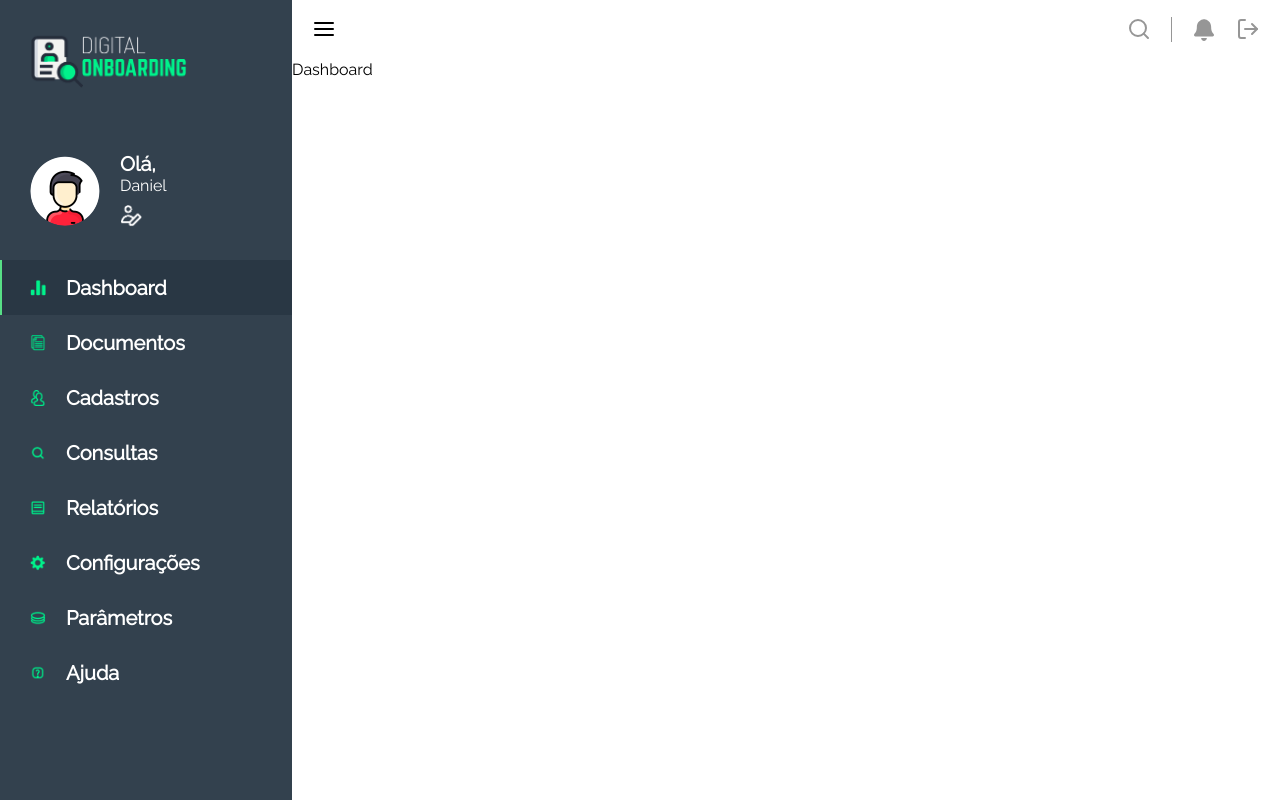
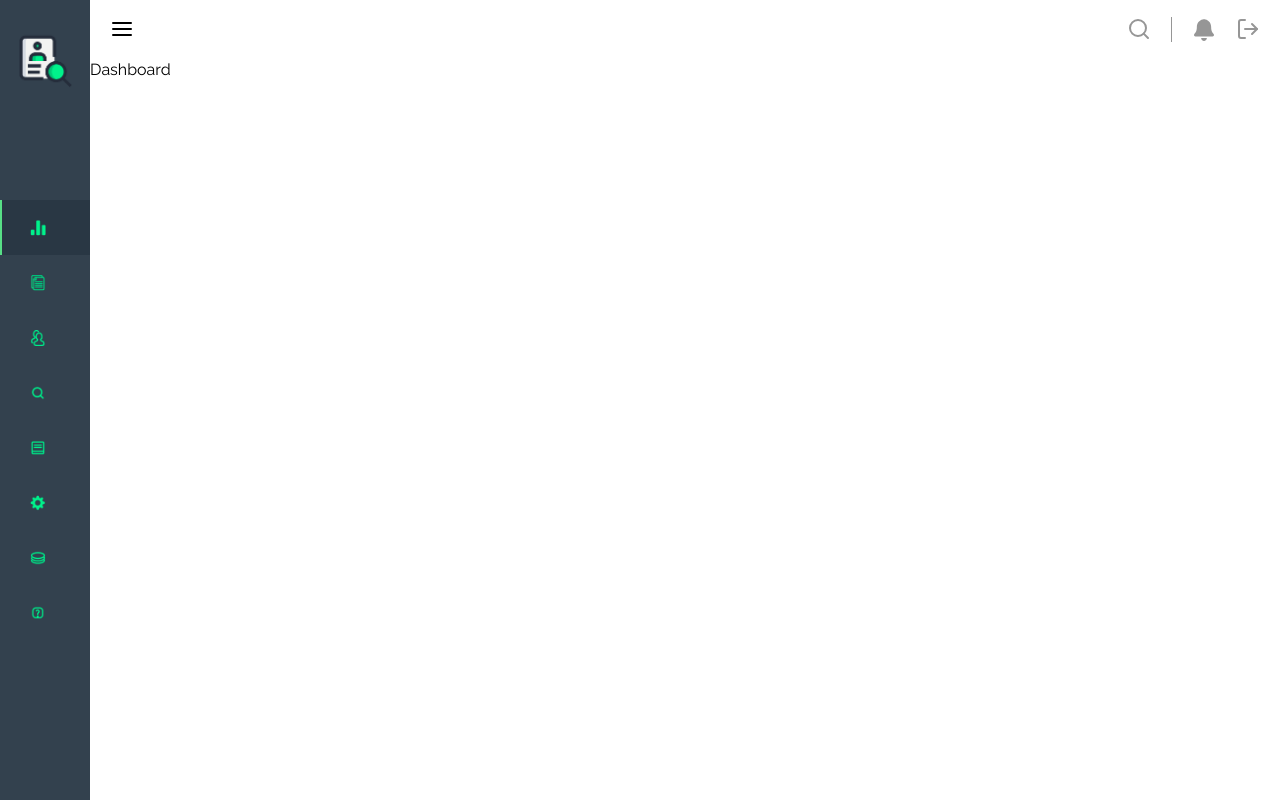
Before and after one commit to felipe-aranha/onboarding-frontend, a Vue app in the folder frontend/: page /auth/dashboard in a window 1280 px wide. Built offline with nearby package versions, Linux system fonts and the light colour scheme.

Commit message:
feat: allow collapse menu

```diff
--- a/frontend/package.json
+++ b/frontend/package.json
@@ -10,7 +10,8 @@
   "dependencies": {
     "core-js": "^3.6.5",
     "vue": "^3.0.0",
-    "vue-router": "^4.0.3"
+    "vue-router": "^4.0.3",
+    "vuex": "4.0.0"
   },
   "devDependencies": {
     "@vue/cli-plugin-babel": "~4.5.0",
--- a/frontend/src/components/Header.vue
+++ b/frontend/src/components/Header.vue
@@ -1,6 +1,6 @@
 <template>
   <section name="header" class="header-container">
-    <button class="button-container">
+    <button class="button-container" @click="toggleMenu">
       <img src="@/assets/icons/menu.svg" class="menu-sandwich" />
     </button>
     <div class="navigation-container">
@@ -19,10 +19,17 @@
 <script>
 import NotifyIndicator from "@/components/NotifyIndicator";
 
+import { mapActions } from "vuex";
+
 export default {
   name: "Header",
   components: {
     NotifyIndicator
+  },
+  methods: {
+    ...mapActions({
+      toggleMenu: "menu/toggleMenu"
+    })
   }
 };
 </script>
--- a/frontend/src/components/Menu.vue
+++ b/frontend/src/components/Menu.vue
@@ -1,6 +1,15 @@
 <template>
   <aside class="menu-container">
-    <img class="logo" src="@/assets/images/logo-onboarding-2.png" />
+    <img
+      v-if="!collapse"
+      class="logo"
+      src="@/assets/images/logo-onboarding-2.png"
+    />
+    <img
+      v-if="collapse"
+      class="logo-collapsed"
+      src="@/assets/images/logo-collapsed.png"
+    />
     <Perfil photo="" name="Daniel" />
     <nav class="navigation">
       <MenuItem
@@ -123,7 +132,7 @@ const paramsSubMenu = [
   }
 ];
 
-function onClickMenu(event) {
+function onClickMenu(event, childrens) {
   const target = event.target.classList.contains("item-container")
     ? event.target
     : event.target.parentElement;
@@ -133,6 +142,8 @@ function onClickMenu(event) {
   if (menu !== this.menuSelected) this.subMenuSelected = "";
   if (menu === this.menuSelected) this.menuSelected = "";
   else this.menuSelected = menu;
+
+  if (!childrens) this.$router.push(menu);
 }
 
 function onClickSubMenu(event, childrens) {
@@ -162,6 +173,11 @@ export default {
       menuSelected: "dashboard",
       subMenuSelected: ""
     };
+  },
+  computed: {
+    collapse() {
+      return this.$store.state.menu.collapse;
+    }
   }
 };
 </script>
@@ -179,6 +195,12 @@ export default {
     object-fit: contain;
   }
 
+  > .logo-collapsed {
+    width: 100%;
+    height: 58.38px;
+    object-fit: contain;
+  }
+
   > .navigation {
     margin-top: 30px;
   }
--- a/frontend/src/components/MenuItem.vue
+++ b/frontend/src/components/MenuItem.vue
@@ -2,43 +2,43 @@
   <button
     v-if="!selected && !childrens"
     class="item-container"
-    @click="onClick"
+    @click="event => onClick(event, childrens)"
     :data-menu="name"
   >
     <img class="icon" :src="require(`@/assets/icons/${icon}`)" />
-    <p class="label">{{ label }}</p>
+    <p v-if="!collapse" class="label">{{ label }}</p>
   </button>
 
   <button
     v-if="selected && !childrens"
     class="item-container selected"
-    @click="onClick"
+    @click="event => onClick(event, childrens)"
     :data-menu="name"
   >
     <div class="badge"></div>
     <img class="icon" :src="require(`@/assets/icons/${icon}`)" />
-    <p class="label">{{ label }}</p>
+    <p v-if="!collapse" class="label">{{ label }}</p>
   </button>
 
   <button
     v-if="!selected && childrens?.length > 0"
     class="item-container"
-    @click="onClick"
+    @click="event => onClick(event, childrens)"
     :data-menu="name"
   >
     <img class="icon" :src="require(`@/assets/icons/${icon}`)" />
-    <p class="label">{{ label }}</p>
+    <p v-if="!collapse" class="label">{{ label }}</p>
   </button>
 
   <button
     v-if="selected && childrens?.length > 0"
     class="item-container selected"
-    @click="onClick"
+    @click="event => onClick(event, childrens)"
     :data-menu="name"
   >
     <div class="badge"></div>
     <img class="icon" :src="require(`@/assets/icons/${icon}`)" />
-    <p class="label">{{ label }}</p>
+    <p v-if="!collapse" class="label">{{ label }}</p>
   </button>
   <div v-if="selected && childrens?.length > 0" class="submenu">
     <button
@@ -70,6 +70,11 @@ export default {
     onClick: Function,
     onClickSubMenu: Function,
     subMenuSelected: String
+  },
+  computed: {
+    collapse() {
+      return this.$store.state.menu.collapse;
+    }
   }
 };
 </script>
--- a/frontend/src/components/Perfil.vue
+++ b/frontend/src/components/Perfil.vue
@@ -1,5 +1,5 @@
 <template>
-  <div class="perfil-container">
+  <div v-if="!collapse" class="perfil-container">
     <img v-if="!photo" class="photo" src="@/assets/images/perfil.png" />
     <img v-if="photo" class="photo" :src="photo" />
     <div class="column">
@@ -10,6 +10,7 @@
       </button>
     </div>
   </div>
+  <div v-if="collapse" class="fill-area"></div>
 </template>
 
 <script>
@@ -18,6 +19,11 @@ export default {
   props: {
     photo: String,
     name: String
+  },
+  computed: {
+    collapse() {
+      return this.$store.state.menu.collapse;
+    }
   }
 };
 </script>
@@ -66,4 +72,9 @@ export default {
     }
   }
 }
+
+.fill-area {
+  width: 100%;
+  height: 78px;
+}
 </style>
--- a/frontend/src/main.js
+++ b/frontend/src/main.js
@@ -2,7 +2,9 @@ import { createApp } from "vue";
 import App from "./App.vue";
 
 import router from "./router";
+import store from "./store";
 
 createApp(App)
   .use(router)
+  .use(store)
   .mount("#app");
--- a/frontend/src/pages/InternLayout.vue
+++ b/frontend/src/pages/InternLayout.vue
@@ -1,5 +1,17 @@
 <template>
-  <div class="layout-container">
+  <div v-if="!collapse" class="layout-container">
+    <div class="header-area">
+      <Header />
+    </div>
+    <div class="menu-area">
+      <Menu />
+    </div>
+    <div class="workspace-area">
+      <router-view></router-view>
+    </div>
+  </div>
+
+  <div v-if="collapse" class="layout-container menu-small">
     <div class="header-area">
       <Header />
     </div>
@@ -21,6 +33,11 @@ export default {
   components: {
     Header,
     Menu
+  },
+  computed: {
+    collapse() {
+      return this.$store.state.menu.collapse;
+    }
   }
 };
 </script>
@@ -48,4 +65,8 @@ export default {
     grid-area: workspace;
   }
 }
+
+.menu-small {
+  grid-template-columns: 90px 1fr;
+}
 </style>
--- /dev/null
+++ b/frontend/src/store/index.js
@@ -0,0 +1,23 @@
+import { createStore } from "vuex";
+
+import menu from "./modules/menu";
+
+const modules = {
+  menu
+};
+
+const state = {};
+
+const mutations = {};
+
+const getters = {};
+
+const actions = {};
+
+export default createStore({
+  modules,
+  state,
+  mutations,
+  getters,
+  actions
+});
--- /dev/null
+++ b/frontend/src/store/modules/menu/index.js
@@ -0,0 +1,29 @@
+import { TOGGLE_MENU } from "./types";
+
+const state = {
+  collapse: true
+};
+
+const mutations = {
+  [TOGGLE_MENU](state) {
+    state.collapse = !state.collapse;
+  }
+};
+
+const getters = {};
+
+const actions = {
+  toggleMenu({ commit }) {
+    commit({
+      type: TOGGLE_MENU
+    });
+  }
+};
+
+export default {
+  namespaced: true,
+  state,
+  mutations,
+  getters,
+  actions
+};
--- /dev/null
+++ b/frontend/src/store/modules/menu/types.js
@@ -0,0 +1 @@
+export const TOGGLE_MENU = "TOGGLE_MENU";
```
Also changed, not shown: frontend/src/assets/images/logo-collapsed.png (added), 1 other file (tests, documents, lock files or other folders).
